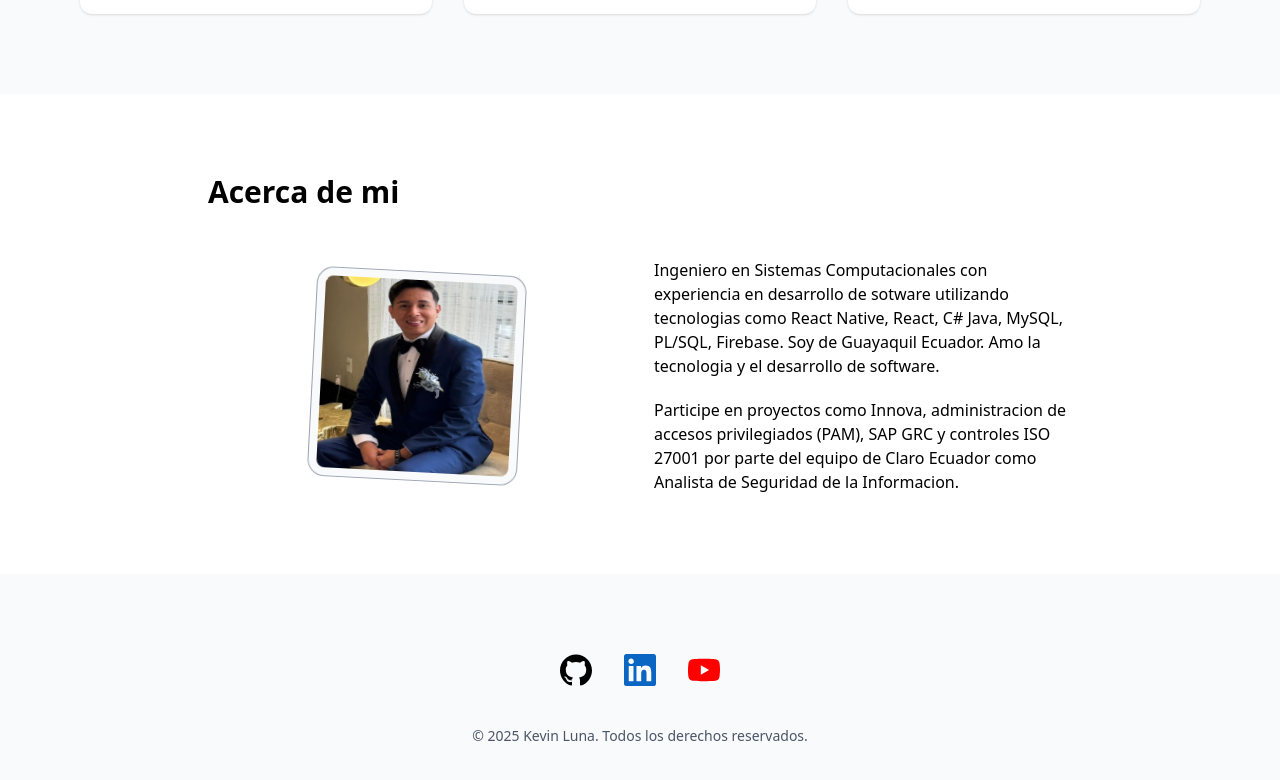
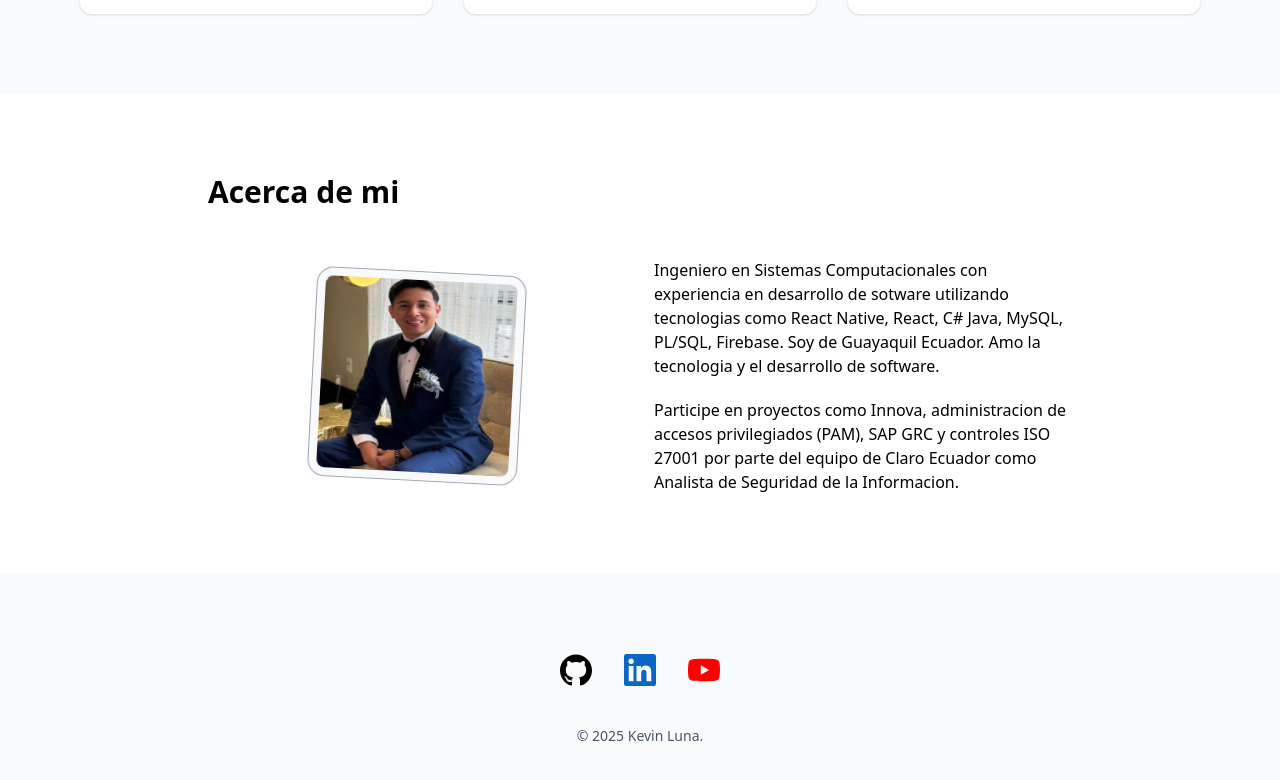
Before and after one commit to KevinLuna17/portfolio-kevinlu, a React (Vite) app: page / in a window 1280 px wide. Shown: the part 1941-2721 px from the top of the page. Built offline with nearby package versions, Linux system fonts and the light colour scheme.

Commit message:
feat: update footer

```diff
--- a/src/components/Footer.jsx
+++ b/src/components/Footer.jsx
@@ -38,7 +38,7 @@ function Footer() {
             </li>
           </ul>
           <span className="text-sm text-center text-gray-600">
-            © {currentYear} Kevin Luna. Todos los derechos reservados.
+            © {currentYear} Kevin Luna.
           </span>
         </div>
       </div>
```
